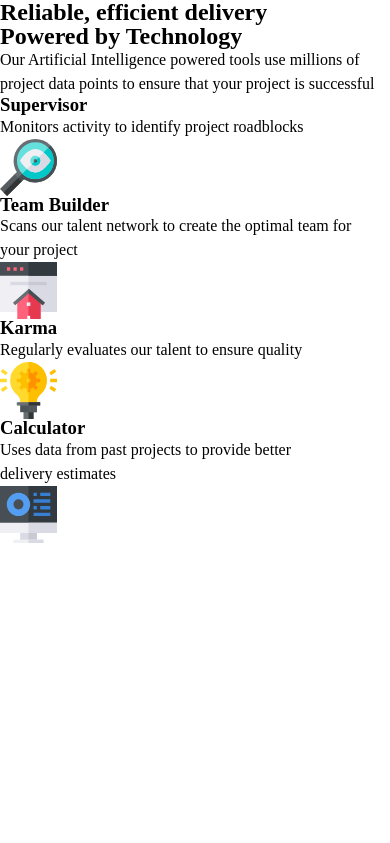
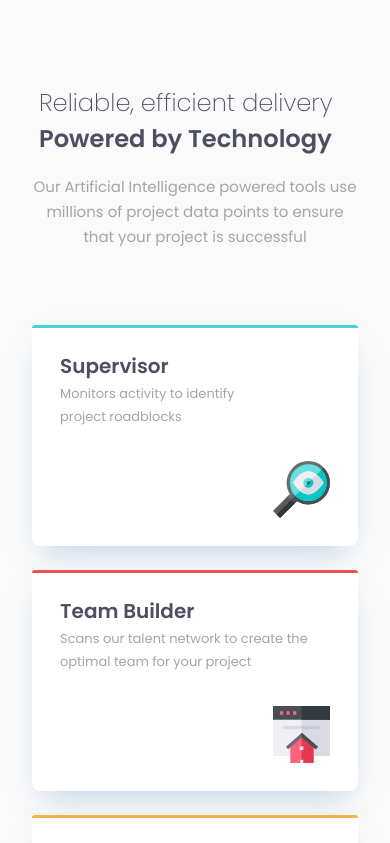
Before and after one commit to DocForLoop/four-card-feature-section, a website: page index.html in a window 390 px wide. Shown: the top 843 px of the page. Drawn offline with Linux system fonts and the light colour scheme.

Commit message:
Create mobile layout

```diff
--- a/index.html
+++ b/index.html
@@ -9,35 +9,35 @@
   </head>
   <body>
     <main>
-      <section>
-        <header>
-          <h2>Reliable, efficient delivery
-            <span>Powered by Technology</span>
+      <section class="feature">
+        <header class="feature__header">
+          <h2 class="feature__title">Reliable, efficient delivery <br>
+            <span class="feature__title--highlighted">Powered by Technology</span>
           </h2>
-          <p>Our Artificial Intelligence powered tools use millions of project data points
+          <p class="feature__desc">Our Artificial Intelligence powered tools use millions of project data points
             to ensure that your project is successful
           </p>
         </header>
-        <div>
-          <section>
-            <h3>Supervisor</h3>
-            <p>Monitors activity to identify project roadblocks</p>
-            <img src="./images/icon-supervisor.svg" alt="" width="57" height="57">
+        <div class="feature__grid">
+          <section class="feature__card feature__card--color2">
+            <h3 class="feature__card-title">Supervisor</h3>
+            <p class="feature__card-desc">Monitors activity to identify project roadblocks</p>
+            <img class="feature__card-icon" src="./images/icon-supervisor.svg" alt="" width="57" height="57">
           </section>
-          <section>
-            <h3>Team Builder</h3>
-            <p>Scans our talent network to create the optimal team for your project</p>
-            <img src="./images/icon-team-builder.svg" alt="" width="57" height="57">
+          <section class="feature__card feature__card--color1">
+            <h3 class="feature__card-title">Team Builder</h3>
+            <p class="feature__card-desc">Scans our talent network to create the optimal team for your project</p>
+            <img class="feature__card-icon" src="./images/icon-team-builder.svg" alt="" width="57" height="57">
           </section>
-          <section>
-            <h3>Karma</h3>
-            <p>Regularly evaluates our talent to ensure quality</p>
-            <img src="./images/icon-karma.svg" alt="" width="57" height="57">
+          <section class="feature__card feature__card--color3">
+            <h3 class="feature__card-title">Karma</h3>
+            <p class="feature__card-desc">Regularly evaluates our talent to ensure quality</p>
+            <img class="feature__card-icon" src="./images/icon-karma.svg" alt="" width="57" height="57">
           </section>
-          <section>
-            <h3>Calculator</h3>
-            <p>Uses data from past projects to provide better delivery estimates</p>
-            <img src="./images/icon-calculator.svg" alt="" width="57" height="57">
+          <section class="feature__card feature__card--color4">
+            <h3 class="feature__card-title">Calculator</h3>
+            <p class="feature__card-desc">Uses data from past projects to provide better delivery estimates</p>
+            <img class="feature__card-icon" src="./images/icon-calculator.svg" alt="" width="57" height="57">
           </section>
         </div>
       </section>
--- a/scss/components/_feature-section.scss
+++ b/scss/components/_feature-section.scss
@@ -0,0 +1,62 @@
+.feature {
+    background-color: var(--clr-secondary-bg);
+    padding-inline: 32px;
+    padding-top: 85px;
+    padding-bottom: 78px;
+}
+
+.feature__header h2 {
+    padding-inline: 7px;
+}
+.feature__title {
+    font-weight: 200;
+    margin-bottom: 1rem;
+    line-height: 1.5;
+}
+
+.feature__title--highlighted {
+    font-weight: 600;
+    text-align: center;
+}
+
+.feature h2 {
+    font-size: var(--fs-1);
+}
+
+.feature__desc {
+    text-align: center;
+    margin-bottom: 4.75rem;
+    line-height: 1.563rem;
+}
+
+.feature__card {
+    padding: 28px;
+    background-color: hsl( 0, 0%, 100%);
+    border-top-left-radius: 0.2rem;
+    border-top-right-radius: 0.2rem;
+    border-bottom-left-radius: 0.55rem;
+    border-bottom-right-radius: 0.55rem;
+    box-shadow: 0px 15px 30px -11px hsl( 213, 47% ,67%, 0.5);
+    &--color2 {
+        border-top: 0.222rem solid var(--clr-primary-2);
+    }
+    &--color1 {
+        border-top: 0.222rem solid var(--clr-primary-1);
+    }
+    &--color3 {
+        border-top: 0.222rem solid var(--clr-primary-3);
+    }
+    &--color4 {
+        border-top: 0.222rem solid var(--clr-primary-4);
+    }
+}
+
+.feature__card-title {
+    margin-bottom: 0.4rem;
+}
+
+.feature__card-desc {
+    font-size: var(--fs-3);
+    line-height: 1.438rem;
+    margin-bottom: 2.063rem;
+}
--- a/scss/global/_boilerplate.scss
+++ b/scss/global/_boilerplate.scss
@@ -13,15 +13,23 @@ html {
 
 body {
     line-height: 1.5;
+    font-family: var(--ff-primary);
+    font-size: var(--fs-2);
+    color: var(--clr-primary-5);
+    font-weight: 400;
+    letter-spacing: 0;
 }
 
 h1, h2, h3 {
     line-height: 1;
+    font-weight: 600;
+    font-size: var(--fs-4);
 }
 
 p, li, figcaption {
     text-wrap: pretty;
     max-width: 65ch;
+    color: var(--clr-secondary-text);
 }
 
 img, picture, video, canvas, svg {
--- a/scss/global/_colors.scss
+++ b/scss/global/_colors.scss
@@ -5,5 +5,5 @@
     --clr-primary-4: hsl(212, 86%, 64%);
     --clr-primary-5: hsl(232, 12%, 34%);
     --clr-secondary-bg: hsl(0, 0%, 98%);
-    --clr-secondary-box-shadow: hsl(229, 6%, 66%);
+    --clr-secondary-text: hsl(229, 6%, 66%);
 }
--- a/scss/global/_fonts.scss
+++ b/scss/global/_fonts.scss
@@ -30,4 +30,5 @@
     --fs-1: clamp(1.5rem, 1.2359154929577465rem + 1.1267605633802815vw, 2.25rem);
     --fs-2: 0.938rem;
     --fs-3: 0.813rem;
+    --fs-4: 1.25rem;
 }
--- a/scss/global/_layout.scss
+++ b/scss/global/_layout.scss
@@ -0,0 +1,13 @@
+.feature__card {
+    display: flex;
+    flex-direction: column;
+}
+
+.feature__card-icon {
+    align-self: flex-end;
+}
+
+.feature__grid {
+    display: grid;
+    gap: 1.5rem;
+}
```
Also changed, not shown: css/style.css.
